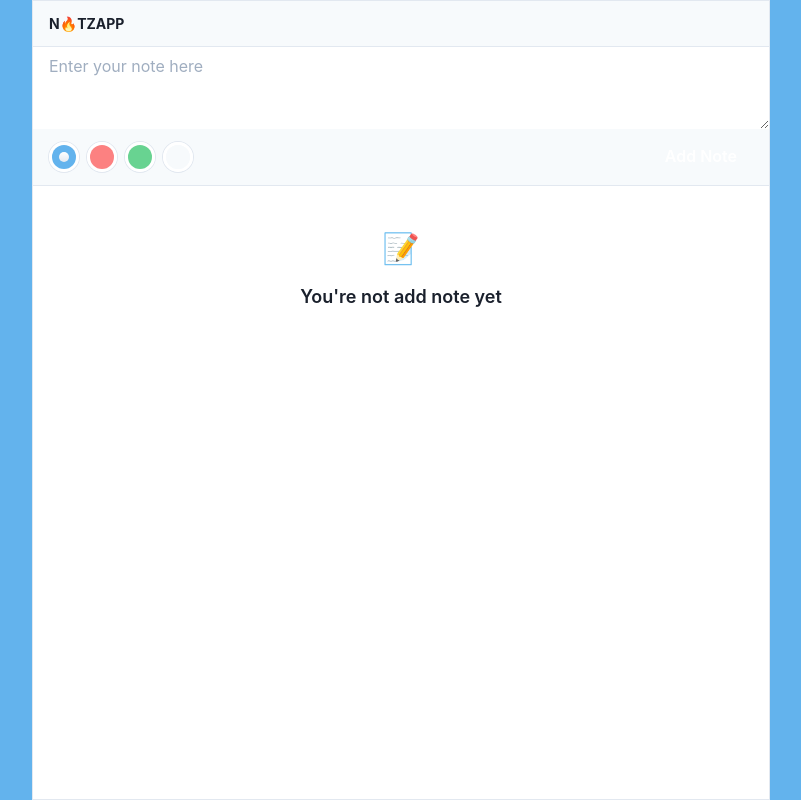
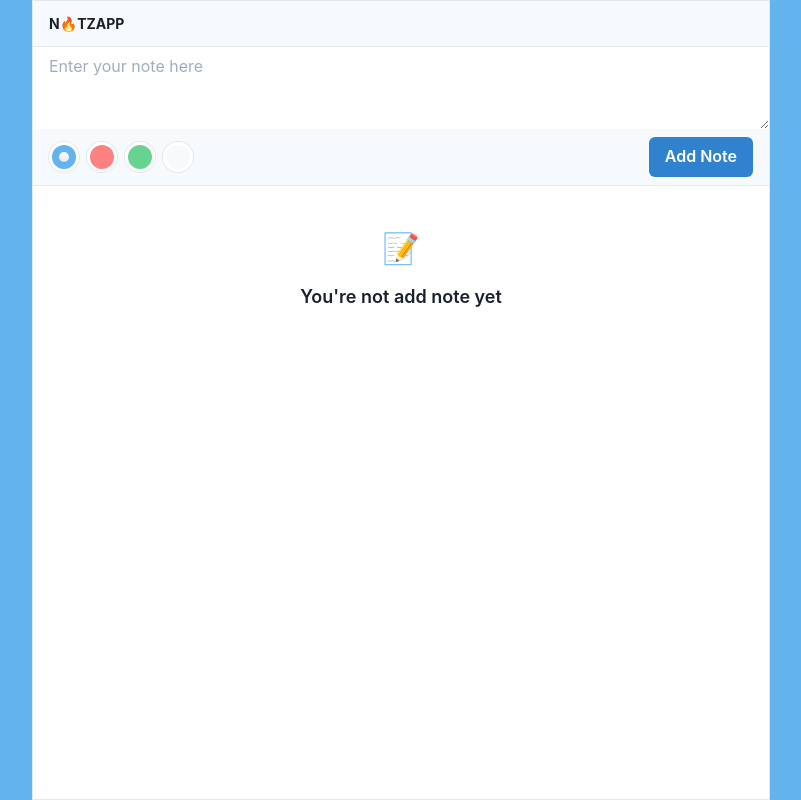
Before and after one commit to eleviven/notzapp, a React (Create React App) app: page / in a window 1280 px wide. Shown: the whole page, without its empty margins (239-1040 px from the left). Built offline with nearby package versions, Linux system fonts and the light colour scheme.

Commit message:
Bugs fixed

```diff
--- a/src/components/write-box/write-box-color-picker.js
+++ b/src/components/write-box/write-box-color-picker.js
@@ -4,7 +4,7 @@ import { ColorCheckBox, RadioGroup } from "../";
 import { colorSelector, setColor } from "../../store/slices/write-box.slice";
 import data from "../../static/data";
 
-const colors = data.colors;
+const { colors } = data;
 
 function WriteBoxColorPicker() {
   const color = useSelector(colorSelector);
--- a/src/components/write-box/write-box-footer.js
+++ b/src/components/write-box/write-box-footer.js
@@ -6,6 +6,8 @@ import WriteColorPicker from "./write-box-color-picker";
 import { addNote } from "../../store/slices/notes.slice";
 import { writeBoxSelector, reset } from "../../store/slices/write-box.slice";
 import data from "../../static/data";
+
+const { colorSchemeMap } = data;
 
 const WriteBoxCounter = ({ text }) => {
   return text.length ? (
@@ -59,7 +61,7 @@ export default function WriteBoxFooter() {
       <Box alignItems="center">
         <WriteBoxCounter text={text} />
         <Button
-          colorScheme={data.colorSchemeMap[color ? color : "blue.400"]}
+          colorScheme={colorSchemeMap[color]?.background}
           onClick={handleAddNote}
         >
           Add Note
```
